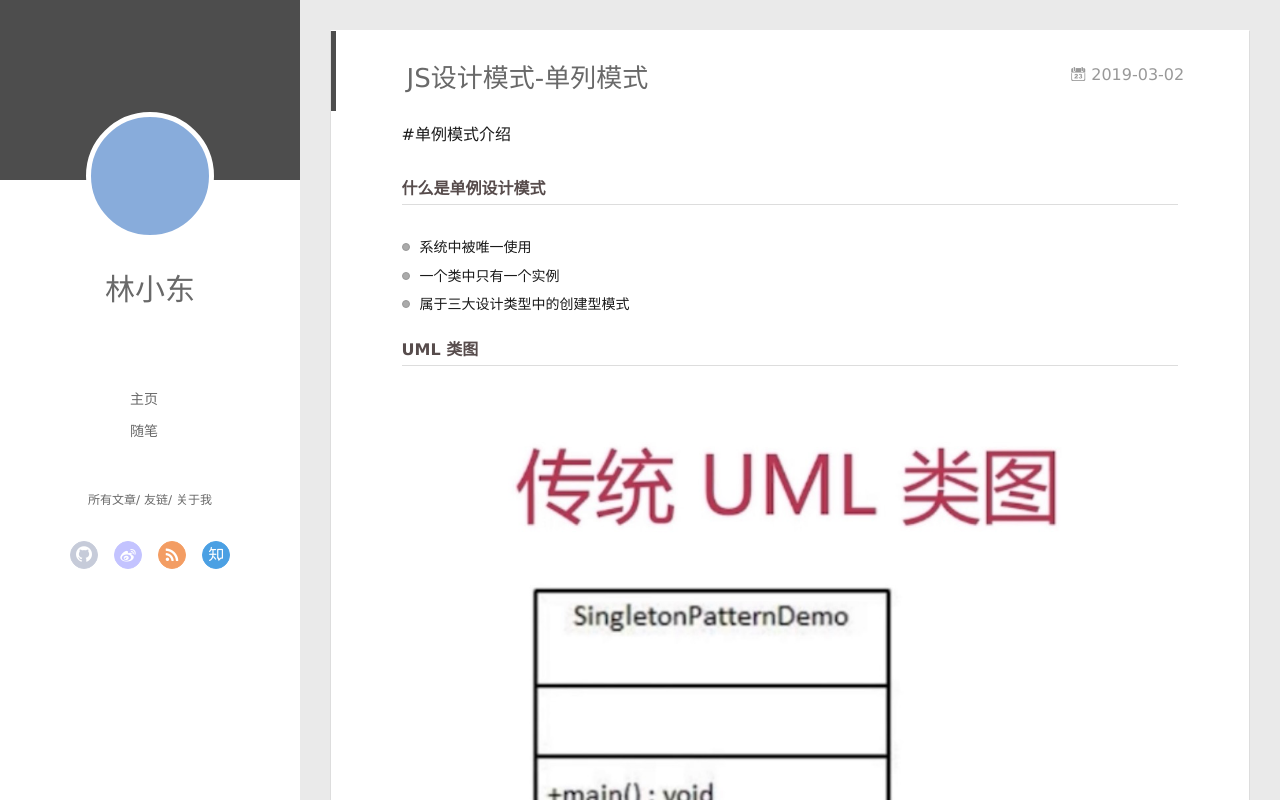
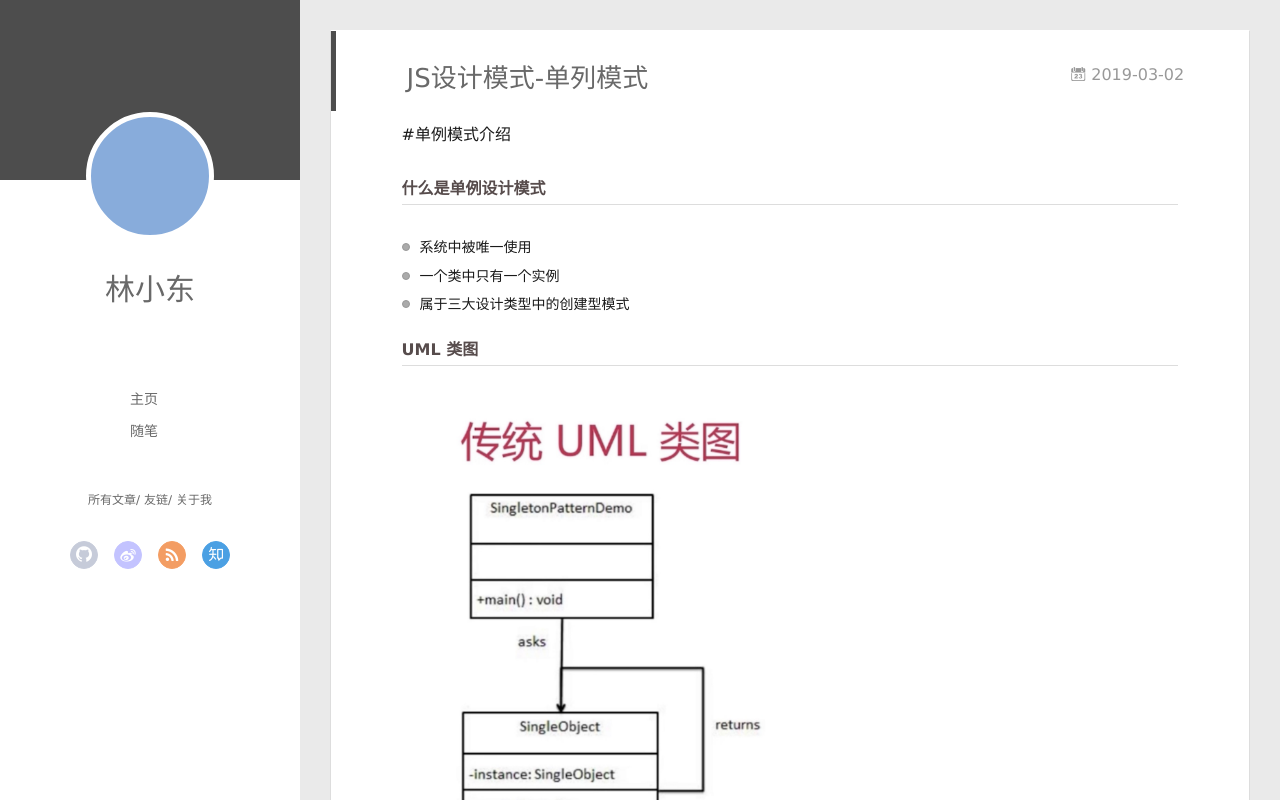
Before and after one commit to linxiaodongweb/linxiaodongweb.github.io, a plain HTML site: page 2019/03/02/JS设计模式-单列模式/index.html in a window 1280 px wide. Drawn offline with Linux system fonts and the light colour scheme.

Commit message:
Site updated: 2019-03-03 15:02:59

```diff
--- a/2019/03/02/JS设计模式-单列模式/index.html
+++ b/2019/03/02/JS设计模式-单列模式/index.html
@@ -17,7 +17,7 @@
 <meta property="og:description" content="#单例模式介绍 什么是单例设计模式 系统中被唯一使用 一个类中只有一个实例 属于三大设计类型中的创建型模式">
 <meta property="og:locale" content="default">
 <meta property="og:image" content="https://linxiaodongweb.github.io/images/uml-singleobject.jpeg">
-<meta property="og:updated_time" content="2019-03-03T06:53:11.794Z">
+<meta property="og:updated_time" content="2019-03-03T07:02:44.940Z">
 <meta name="twitter:card" content="summary">
 <meta name="twitter:title" content="JS设计模式-单列模式">
 <meta name="twitter:description" content="#单例模式介绍 什么是单例设计模式 系统中被唯一使用 一个类中只有一个实例 属于三大设计类型中的创建型模式">
@@ -182,7 +182,7 @@
 <li>系统中被唯一使用</li>
 <li>一个类中只有一个实例</li>
 <li>属于三大设计类型中的创建型模式<a id="more"></a>
-<h5 id="UML-类图"><a href="#UML-类图" class="headerlink" title="UML 类图"></a>UML 类图</h5><img src="https://linxiaodongweb.github.io/images/uml-singleobject.jpeg" alt="单例模式UML类图"><br>#示例</li>
+<h5 id="UML-类图"><a href="#UML-类图" class="headerlink" title="UML 类图"></a>UML 类图</h5><img src="https://linxiaodongweb.github.io/images/uml-singleobject.jpeg" width="400" height="490"><br>#示例</li>
 <li>登录框</li>
 <li>购物车<h5 id="说明"><a href="#说明" class="headerlink" title="说明"></a>说明</h5></li>
 <li>单例模式需要用到Java的特性 (private)</li>
```
